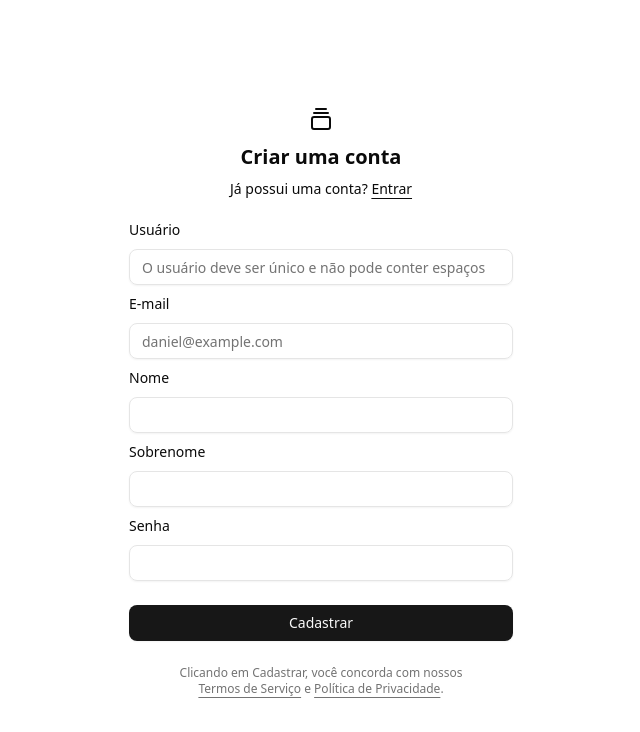
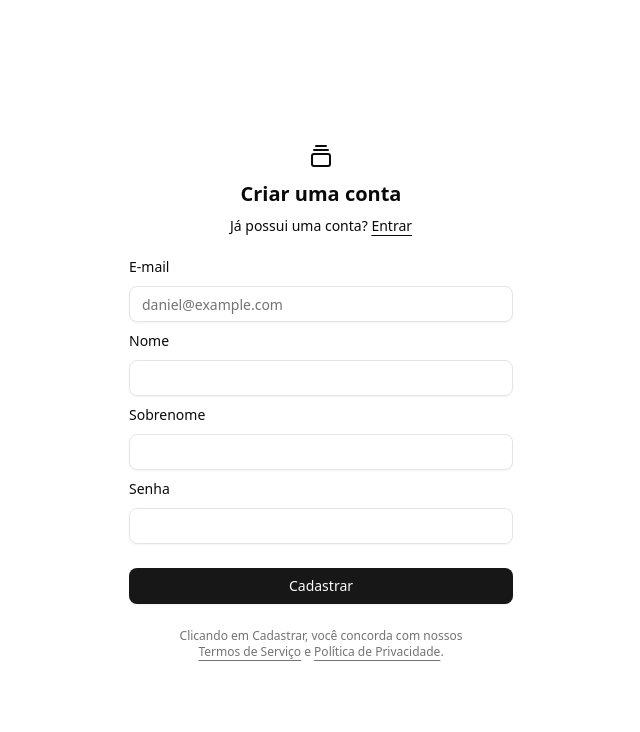
Before and after one commit to elc1090/project4-2025a-dbseitenfus-frontend, a Next.js app: page /signup in a window 1280 px wide. Shown: the top 732 px of the page, without its empty margins (319-959 px from the left). Built offline with nearby package versions, Linux system fonts and the light colour scheme.

Commit message:
feat: implement signup with next-auth

```diff
--- a/src/components/signup-form.jsx
+++ b/src/components/signup-form.jsx
@@ -10,9 +10,9 @@ import { Input } from "@/components/ui/input"
 import { Label } from "@/components/ui/label"
 import { createUser, login } from "@/lib/api"
 import { CircularProgress } from "./ui/circular-progress"
+import { signIn } from "next-auth/react"
 
 export function SignupForm({ className, ...props }) {
-  const [username, setUsername] = useState("")
   const [email, setEmail] = useState("")
   const [first_name, setFirst_name] = useState("")
   const [last_name, setLast_name] = useState("")
@@ -24,22 +24,18 @@ export function SignupForm({ className, ...props }) {
     e.preventDefault()
     try {
       setLoading(true)
-      const response = await createUser({ username, email, first_name, last_name, password })
+      const response = await createUser({ username: email, email, first_name, last_name, password })
       if (response.ok) {
-        const loginResponse = await login(username, password)
-        if (loginResponse.ok) {
-          const data = await loginResponse.json()
-          if (data.token) {
-            localStorage.setItem("token", data.token)
-            router.push("/")
-            setLoading(false)
-          } else {
-            alert("Login falhou: " + (response || "Verifique usuário e senha."))
-            setLoading(false)
-          }
+        const res = await signIn("credentials", {
+          email, // <-- pode mudar para "username" se necessário
+          password,
+          redirect: false,
+        })
+
+        if (res.ok) {
+          router.push("/")
         } else {
-          alert("Login falhou: " + (response || "Verifique usuário e senha."))
-          setLoading(false)
+          alert("Login falhou após cadastro.")
         }
       } else {
         alert("Cadastro falhou: " + (response || "Verifique usuário e senha."))
@@ -72,16 +68,6 @@ export function SignupForm({ className, ...props }) {
           </div>
           <div className="flex flex-col gap-6">
             <div className="grid gap-3">
-              <Label htmlFor="text">Usuário</Label>
-              <Input
-                id="username"
-                type="text"
-                placeholder="O usuário deve ser único e não pode conter espaços"
-                required
-                value={username}
-                onChange={(e) => setUsername(e.target.value)}
-              />
-
               <Label htmlFor="text">E-mail</Label>
               <Input
                 id="email"
```
